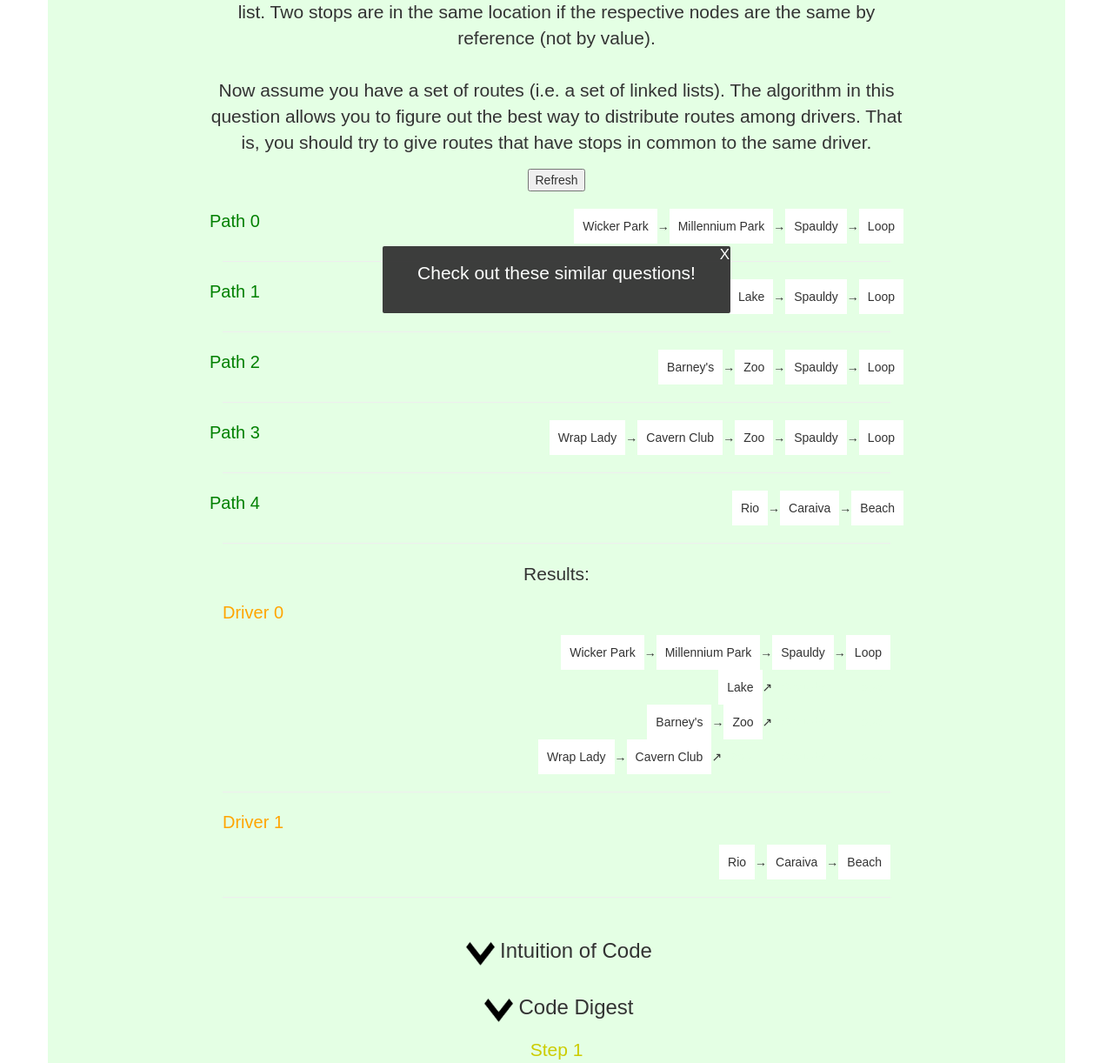
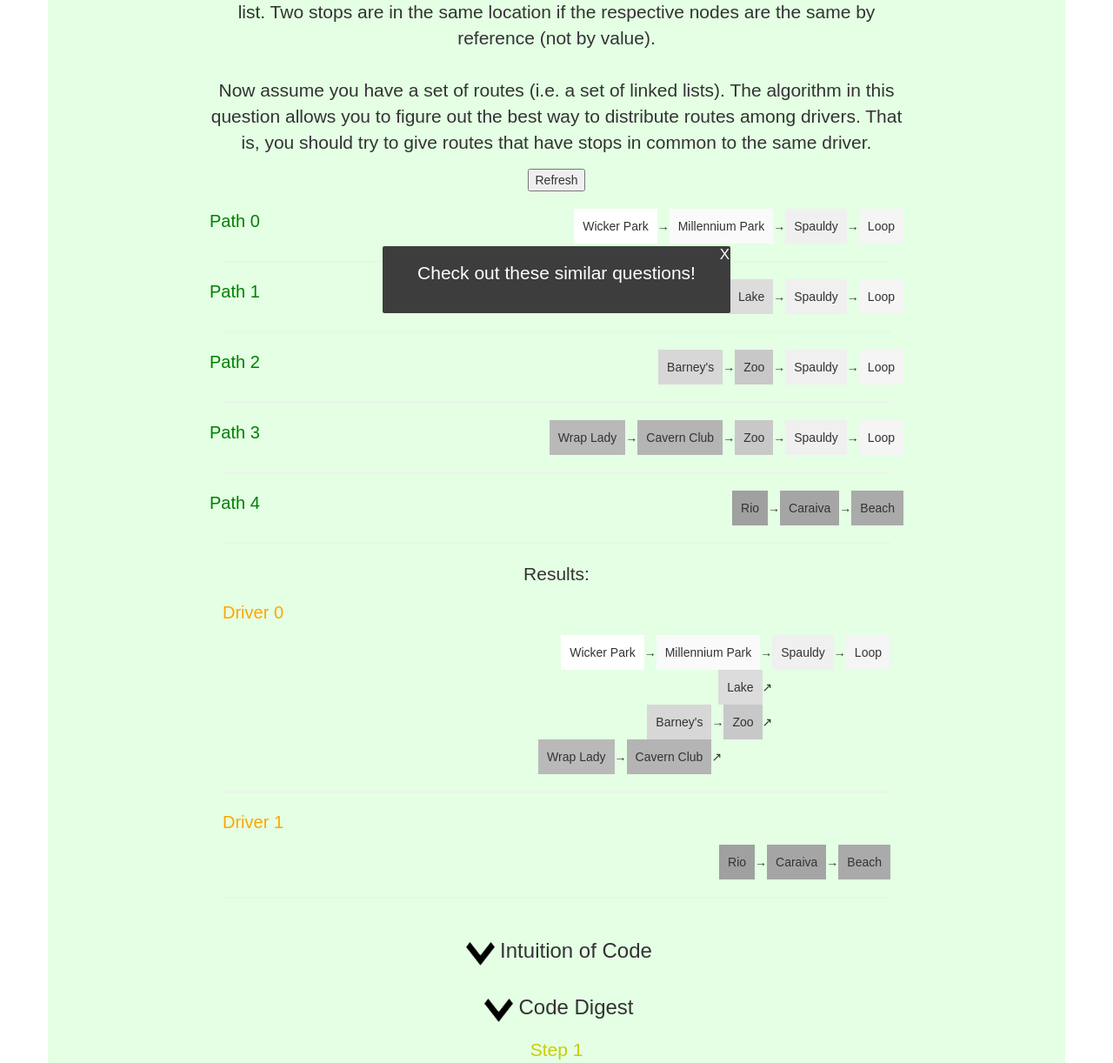
Before and after one commit to frezafoltran/Lapin, a Flask app: template app/templates/algos/linked_lists/question_7.html in a window 1280 px wide. Shown: the part 410-1632 px from the top of the page at 87% size. Run offline with Flask 2, Linux system fonts and the light colour scheme; the template is opened without the code that fills it, so the values that code supplies are empty; some libraries are stand-ins or nearby versions.

Commit message:
more content

```diff
--- a/app/templates/algos/linked_lists/question_7.html
+++ b/app/templates/algos/linked_lists/question_7.html
@@ -274,14 +274,13 @@
             }
           }
 
-
-        function randPlace(len, i){
-
-            var places = [['Wicker Park', 'Millennium Park', 'Loop', 'Spauldy'],
+        var places = [['Wicker Park', 'Millennium Park', 'Loop', 'Spauldy'],
                           ['Inteligentsia', 'Eataly', 'Umbria', 'Lake'],
                           ['Barney\'s', 'Trader Joe\'s', 'Whole Foods', 'Zoo'],
                           ['State St.', 'Michigan Av.', 'Wrap Lady', 'Cavern Club'],
                           ['Witte', 'Beach', 'Caraiva', 'Rio']];
+
+        function randPlace(len, i){
 
             return places[i].sort(() => Math.random() > 0.5 ? 1 : -1).slice(0, len);
         }
@@ -344,7 +343,22 @@
 
         }
 
+        var colors = {};
+        var r = 255, g = 255, b = 255;
+
+        for (var i = 0; i < places.length; i ++){
+
+            for (var j = 0; j < places[i].length; j ++){
+                colors[places[i][j]] = 'rgb(' + r + ', ' + g + ', ' + b + ')';
+                r -= 5;
+                g -= 5;
+                b -= 5;
+            }
+        }
+
         function placeSlot(val, arrow){
+
+
 
             var col = document.createElement('div');
             col.class = "col-sm-2";
@@ -352,7 +366,7 @@
             col.style.float = "none";
             col.style.display = "inline-block";
             col.style.padding = arrow ? '' : '10px';
-            col.style.backgroundColor = arrow ? '' : 'white';
+            col.style.backgroundColor = arrow ? '' : colors[val];
             col.innerHTML = val;
 
             return col;
```
